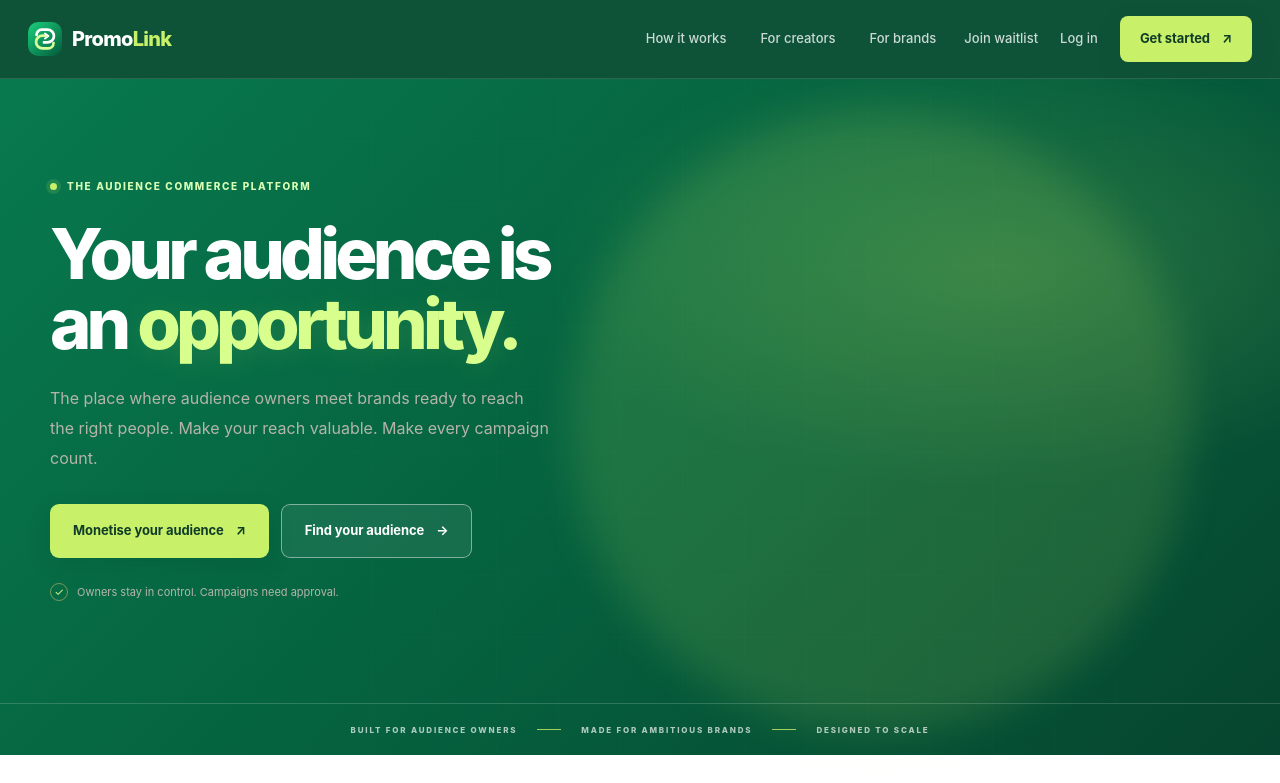
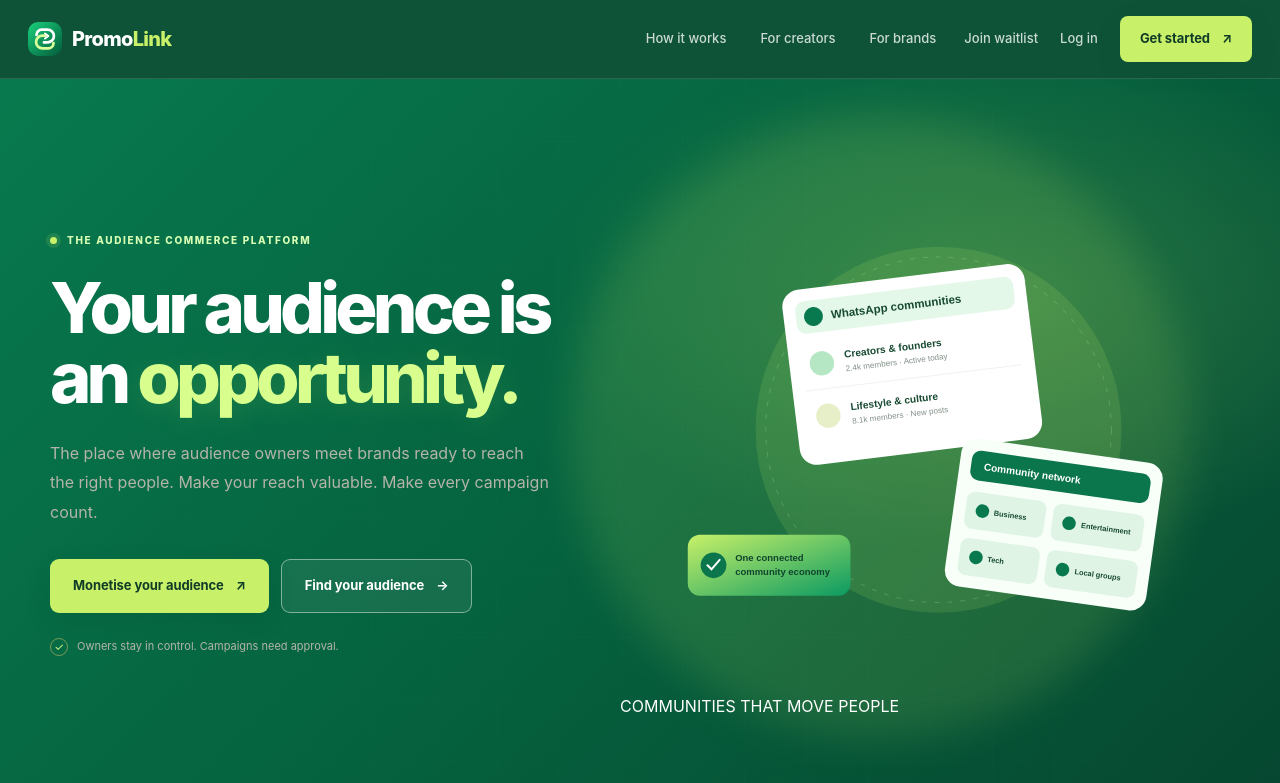
Before and after one commit to mrceogodwin/promolink, a Next.js app: page / in a window 1280 px wide. Shown: the top 783 px of the page. Built offline with nearby package versions, Linux system fonts and the light colour scheme.

Commit message:
Place community network artwork in hero

```diff
--- a/src/app/page.tsx
+++ b/src/app/page.tsx
@@ -85,7 +85,10 @@ export default function Home() {
               </div>
               <div className="pl-trust-note"><span className="pl-check">✓</span> Owners stay in control. Campaigns need approval.</div>
             </div>
-
+            <div className="pl-community-art">
+              <img src="/community-network.svg" alt="Connected WhatsApp communities and group conversations" />
+              <div className="pl-community-caption"><span /> COMMUNITIES THAT MOVE PEOPLE</div>
+            </div>
           </div>
           <div className="pl-hero-bottom"><span>BUILT FOR AUDIENCE OWNERS</span><span className="pl-bottom-line" /><span>MADE FOR AMBITIOUS BRANDS</span><span className="pl-bottom-line" /><span>DESIGNED TO SCALE</span></div>
         </section>
```
